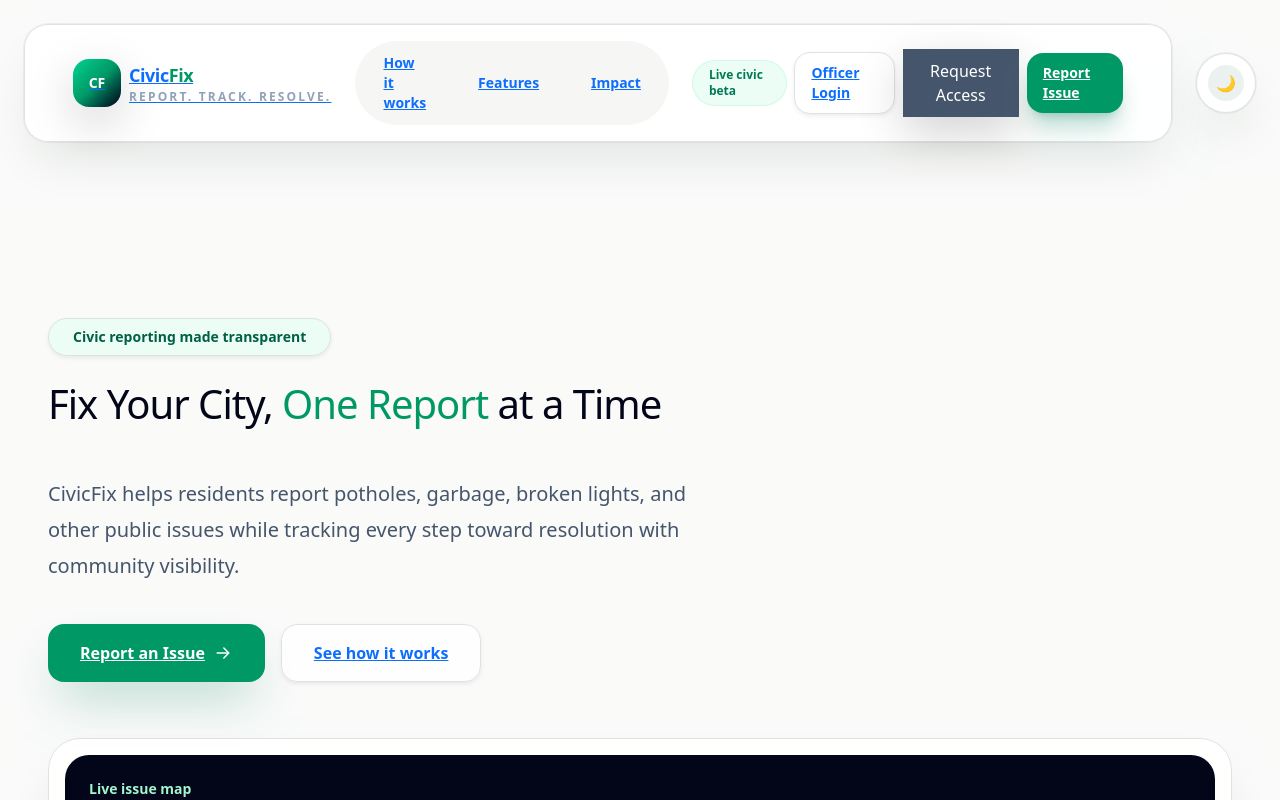
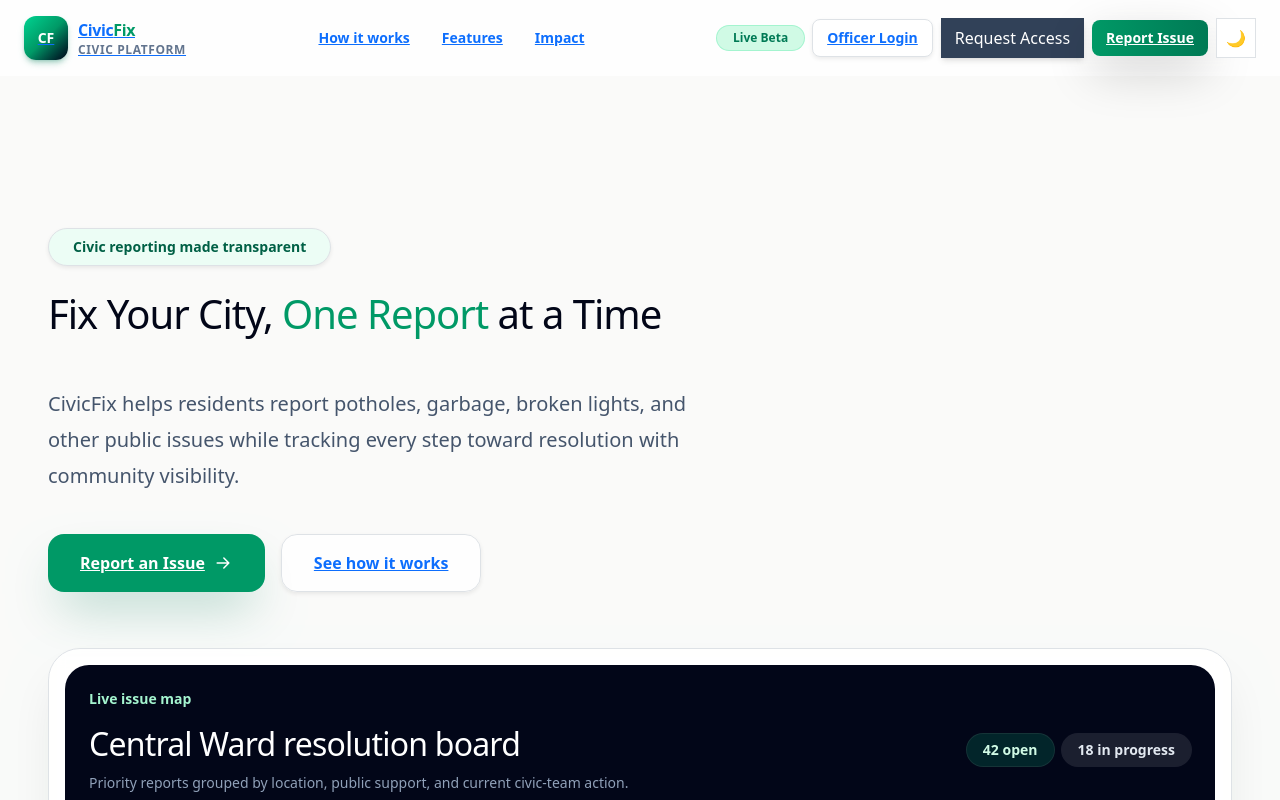
Before and after one commit to Civic-Fix/CivicFix, a React (Vite) app in the folder frontend/authority-jira/: page / in a window 1280 px wide. Shown: the top 800 px of the page. Built offline with nearby package versions, Linux system fonts and the light colour scheme; no server answers; a small style sheet from the web is missing.

Commit message:
navbar update

```diff
--- a/frontend/authority-jira/src/components/Navbar.jsx
+++ b/frontend/authority-jira/src/components/Navbar.jsx
@@ -12,71 +12,78 @@ function Navbar() {
   }, [isDark])
 
   return (
-    <header className="sticky top-0 z-50 px-4 py-4">
-      <div className="mx-auto flex max-w-7xl items-center justify-between gap-4">
-        <nav className="theme-nav flex flex-1 items-center gap-6 rounded-3xl border border-white/80 bg-white/90 px-5 py-3 shadow-2xl shadow-emerald-950/10 ring-1 ring-slate-900/5 backdrop-blur-xl lg:px-8">
-          <a href="#top" className="group flex shrink-0 items-center gap-2 text-slate-950">
-            <span className="grid h-12 w-12 place-items-center rounded-2xl bg-gradient-to-br from-emerald-400 via-emerald-600 to-slate-950 text-sm font-black text-white shadow-lg shadow-emerald-700/25 transition duration-300 group-hover:scale-105 group-hover:shadow-emerald-700/35">
+    <header className="sticky top-0 z-50 bg-white/80 backdrop-blur-xl">
+      <div className="mx-auto max-w-7xl px-4 py-3 sm:px-6 lg:px-8">
+        <div className="flex items-center justify-between gap-4">
+          {/* Logo & Brand */}
+          <a href="#top" className="group flex shrink-0 items-center gap-2.5 text-slate-950">
+            <span className="grid h-11 w-11 place-items-center rounded-xl bg-gradient-to-br from-emerald-400 via-emerald-600 to-slate-950 text-sm font-black text-white shadow-md shadow-emerald-700/30 transition duration-300 group-hover:scale-110 group-hover:shadow-lg group-hover:shadow-emerald-700/40">
               CF
             </span>
-            <span className="leading-tight">
-              <span className="theme-brand-text block text-lg font-black tracking-tight">
+            <div className="hidden leading-tight sm:block">
+              <div className="text-base font-black tracking-tight">
                 Civic<span className="text-emerald-600">Fix</span>
-              </span>
-              <span className="hidden text-xs font-bold uppercase tracking-[0.18em] text-slate-400 sm:block">
-                Report. Track. Resolve.
-              </span>
-            </span>
+              </div>
+              <div className="text-xs font-bold uppercase tracking-wider text-slate-500">Civic Platform</div>
+            </div>
           </a>
 
-          <div className="theme-nav-links hidden items-center gap-1 rounded-full bg-stone-100/90 p-1 text-sm font-bold text-slate-600 lg:flex">
+          {/* Navigation Links - Desktop Only */}
+          <nav className="hidden flex-1 items-center justify-center gap-8 lg:flex">
             {navItems.map((item) => (
               <a
                 key={item.label}
                 href={item.href}
-                className="rounded-full px-4 py-2 transition duration-200 hover:-translate-y-0.5 hover:bg-white hover:text-emerald-700 hover:shadow-sm"
+                className="text-sm font-semibold text-slate-700 transition duration-200 hover:text-emerald-600 hover:-translate-y-0.5"
               >
                 {item.label}
               </a>
             ))}
-          </div>
+          </nav>
 
-          <div className="ml-auto flex items-center gap-2 sm:gap-3">
-            <span className="hidden rounded-full bg-emerald-50 px-3 py-1.5 text-xs font-black text-emerald-700 ring-1 ring-emerald-100 xl:inline-flex">
-              Live civic beta
+          {/* Right Actions */}
+          <div className="flex items-center gap-2 sm:gap-3">
+            {/* Beta Badge */}
+            <span className="hidden rounded-full bg-emerald-100 px-3 py-1 text-xs font-bold text-emerald-700 ring-1 ring-emerald-200 xl:inline-block">
+              Live Beta
             </span>
+
+            {/* Officer Login */}
             <a
               href="/login"
-              className="rounded-2xl border border-slate-200 bg-white px-3 py-2.5 text-sm font-black text-slate-700 shadow-sm transition duration-300 hover:-translate-y-0.5 hover:border-emerald-200 hover:text-emerald-700 hover:shadow-md sm:px-4"
+              className="rounded-lg border border-slate-300 bg-white px-3.5 py-2 text-xs font-bold text-slate-700 shadow-sm transition duration-300 hover:border-slate-400 hover:shadow-md hover:-translate-y-0.5 sm:text-sm"
             >
               Officer Login
             </a>
+
+            {/* Request Access */}
             <button
               onClick={() => setIsRequestAccessOpen(true)}
-              className="rounded-2xl bg-slate-600 px-3 py-2.5 text-sm font-black text-white shadow-lg shadow-slate-700/25 transition duration-300 hover:-translate-y-0.5 hover:scale-[1.02] hover:bg-slate-700 hover:shadow-slate-700/35 sm:px-4"
+              className="rounded-lg bg-slate-700 px-3.5 py-2 text-xs font-bold text-white shadow-md transition duration-300 hover:bg-slate-800 hover:shadow-lg hover:-translate-y-0.5 sm:text-sm"
             >
               Request Access
             </button>
+
+            {/* Report Issue */}
             <a
               href="#final-cta"
-              className="rounded-2xl bg-emerald-600 px-3 py-2.5 text-sm font-black text-white shadow-xl shadow-emerald-700/25 transition duration-300 hover:-translate-y-0.5 hover:scale-[1.02] hover:bg-emerald-700 hover:shadow-emerald-700/35 sm:px-4"
+              className="rounded-lg bg-gradient-to-r from-emerald-600 to-emerald-700 px-3.5 py-2 text-xs font-bold text-white shadow-lg shadow-emerald-600/30 transition duration-300 hover:shadow-xl hover:shadow-emerald-600/40 hover:-translate-y-0.5 sm:text-sm"
             >
               Report Issue
             </a>
-          </div>
-        </nav>
 
+            {/* Theme Toggle */}
             <button
               type="button"
               aria-label={isDark ? 'Switch to light theme' : 'Switch to dark theme'}
               aria-pressed={isDark}
               onClick={() => setIsDark((current) => !current)}
-          className="theme-toggle theme-bubble grid shrink-0 place-items-center border border-white/80 bg-white text-2xl shadow-2xl shadow-emerald-950/15 ring-1 ring-slate-900/5 transition duration-300 hover:-translate-y-1 hover:scale-105 hover:border-emerald-200"
+              className="grid h-10 w-10 shrink-0 place-items-center rounded-lg border border-slate-200 bg-white text-lg transition duration-300 hover:bg-slate-50 hover:-translate-y-0.5 hover:shadow-md"
             >
-          <span className="theme-bubble-icon" aria-hidden="true">
-            {isDark ? '☀️' : '🌙'}
-          </span>
+              <span aria-hidden="true">{isDark ? '☀️' : '🌙'}</span>
             </button>
+          </div>
+        </div>
       </div>
 
       {/* Request Access Modal */}
```
Lines whose indentation alone changed are shown as unchanged.
